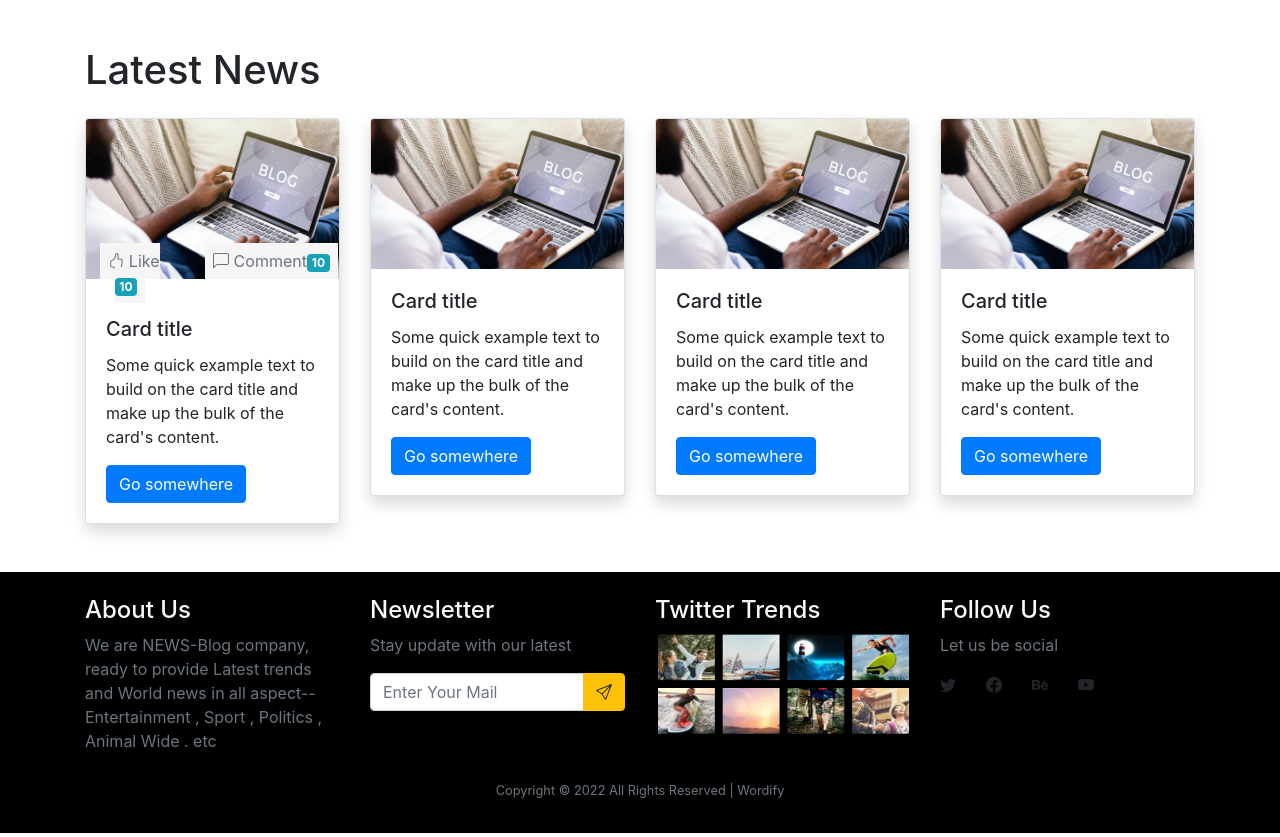
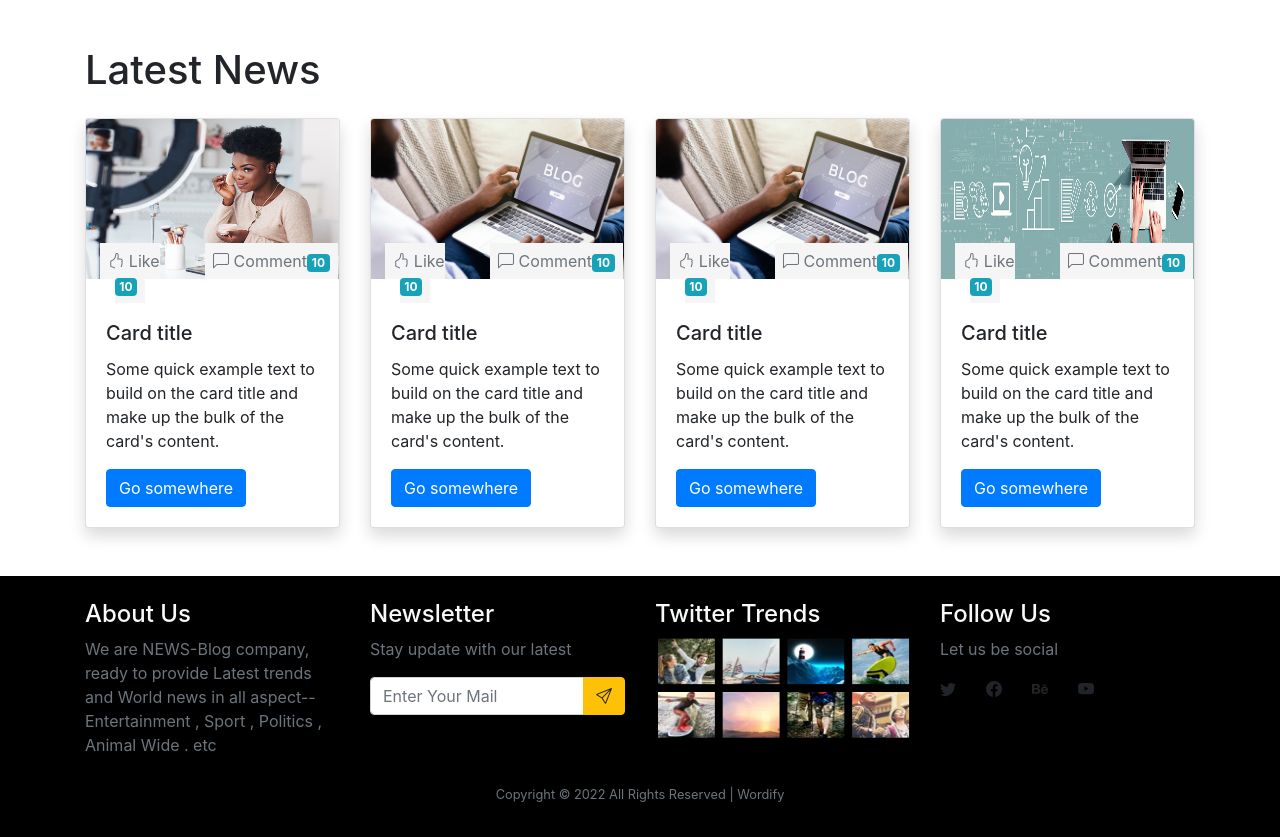
Before and after one commit to oluwaseyi9325/wordify, a Next.js app: page / in a window 1280 px wide. Shown: the part 863-1700 px from the top of the page. Built offline with nearby package versions, Linux system fonts and the light colour scheme; a web font is replaced by a local one.

Commit message:
last doings

```diff
--- a/Component/NewsFeed.js
+++ b/Component/NewsFeed.js
@@ -1,13 +1,51 @@
 import React from 'react'
 import Image from 'next/image';
 import instag from '/aseet/img1.jpg'
+import int from '/aseet/img2.jpg'
+import inst from '/aseet/img3.jpg'
 function NewsFeed() {
   return (
       <div className='mb-5'>
 
      <h1>Latest News</h1>
      <div className='row ml-'>
-     <div className='col-lg-3 col-sm-4 mt-3'>
+
+
+     <div className='col-lg-3 col-md-6 col-sm-4 mt-3 '>
+     <div class="card shadow card-width">
+
+     <Image  class="card-img-top" src={inst} alt='card img' width={200} height={160} />
+     <div className='text-center text-muted  card-text mr-0' style={{marginTop:"-30px"}}>
+
+     <section className='row'>
+
+     <div className='col-5'>
+     <span className=' p-2' style={{backgroundColor:"whitesmoke"}}><i class="bi bi-hand-thumbs-up"></i> Like
+     <span className="badge badge-info">10</span></span>
+   </div>
+   <div className='col-7 '>
+
+    <span className=' p-2' style={{backgroundColor:"whitesmoke"}}>
+    <i class="bi bi-chat-left"></i>
+    <span> Comment</span><span className="badge badge-info">10</span>
+    </span>
+ </div>
+
+     </section>
+
+     </div>
+
+     <div class="card-body mt-1">
+       <h5 class="card-title">Card title</h5>
+       <p class="card-text">Some quick example text to build on the card title and make up the bulk of the card's content.</p>
+       <a href="#" class="btn btn-primary">Go somewhere</a>
+     </div>
+
+   </div>
+     </div>
+
+
+     <div className='col-lg-3 col-md-6 col-sm-4 mt-3 '>
      <div class="card shadow card-width">
 
      <Image  class="card-img-top" src={instag} alt='card img' width={200} height={160} />
@@ -31,7 +69,7 @@ function NewsFeed() {
 
      </div>
 
-     <div class="card-body ">
+     <div class="card-body mt-1">
        <h5 class="card-title">Card title</h5>
        <p class="card-text">Some quick example text to build on the card title and make up the bulk of the card's content.</p>
        <a href="#" class="btn btn-primary">Go somewhere</a>
@@ -39,37 +77,74 @@ function NewsFeed() {
 
    </div>
      </div>
-     <div className='col-lg-3 col-sm-4 mt-3 '>
-     <div class="card shadow" >
 
-     <Image  class="card-img-top" src={instag} alt='card img' width={200} height={150} />
-     <div class="card-body">
+
+     <div className='col-lg-3 col-md-6 col-sm-4 mt-3 '>
+     <div class="card shadow card-width">
+
+     <Image  class="card-img-top" src={instag} alt='card img' width={200} height={160} />
+     <div className='text-center text-muted  card-text mr-0' style={{marginTop:"-30px"}}>
+
+     <section className='row'>
+
+     <div className='col-5'>
+     <span className=' p-2' style={{backgroundColor:"whitesmoke"}}><i class="bi bi-hand-thumbs-up"></i> Like
+     <span className="badge badge-info">10</span></span>
+   </div>
+   <div className='col-7 '>
+
+    <span className=' p-2' style={{backgroundColor:"whitesmoke"}}>
+    <i class="bi bi-chat-left"></i>
+    <span> Comment</span><span className="badge badge-info">10</span>
+    </span>
+ </div>
+
+     </section>
+
+     </div>
+
+     <div class="card-body mt-1">
        <h5 class="card-title">Card title</h5>
        <p class="card-text">Some quick example text to build on the card title and make up the bulk of the card's content.</p>
        <a href="#" class="btn btn-primary">Go somewhere</a>
      </div>
+
    </div>
      </div>
-     <div className='col-lg-3 col-sm-4 mt-3'>
-     <div class="card shadow">
 
-     <Image  class="card-img-top" src={instag} alt='card img' width={200} height={150} />
-     <div class="card-body">
+
+
+     <div className='col-lg-3 col-md-6 col-sm-4 mt-3 '>
+     <div class="card shadow card-width">
+
+     <Image  class="card-img-top" src={int} alt='card img' width={200} height={160} />
+     <div className='text-center text-muted  card-text mr-0' style={{marginTop:"-30px"}}>
+
+     <section className='row'>
+
+     <div className='col-5'>
+     <span className=' p-2' style={{backgroundColor:"whitesmoke"}}><i class="bi bi-hand-thumbs-up"></i> Like
+     <span className="badge badge-info">10</span></span>
+   </div>
+   <div className='col-7 '>
+
+    <span className=' p-2' style={{backgroundColor:"whitesmoke"}}>
+    <i class="bi bi-chat-left"></i>
+    <span> Comment</span><span className="badge badge-info">10</span>
+    </span>
+ </div>
+
+     </section>
+
+     </div>
+
+     <div class="card-body mt-1">
        <h5 class="card-title">Card title</h5>
        <p class="card-text">Some quick example text to build on the card title and make up the bulk of the card's content.</p>
        <a href="#" class="btn btn-primary">Go somewhere</a>
      </div>
-   </div>
-     </div>
-     <div className='col-lg-3 col-sm-4 mt-3'>
-     <div class="card shadow" >
 
-     <Image  class="card-img-top" src={instag} alt='card img' width={200} height={150} />
-     <div class="card-body">
-       <h5 class="card-title">Card title</h5>
-       <p class="card-text">Some quick example text to build on the card title and make up the bulk of the card's content.</p>
-       <a href="#" class="btn btn-primary">Go somewhere</a>
-     </div>
+
    </div>
      </div>
 
```
Also changed, not shown: 1 other file (tests, documents, lock files or other folders).
